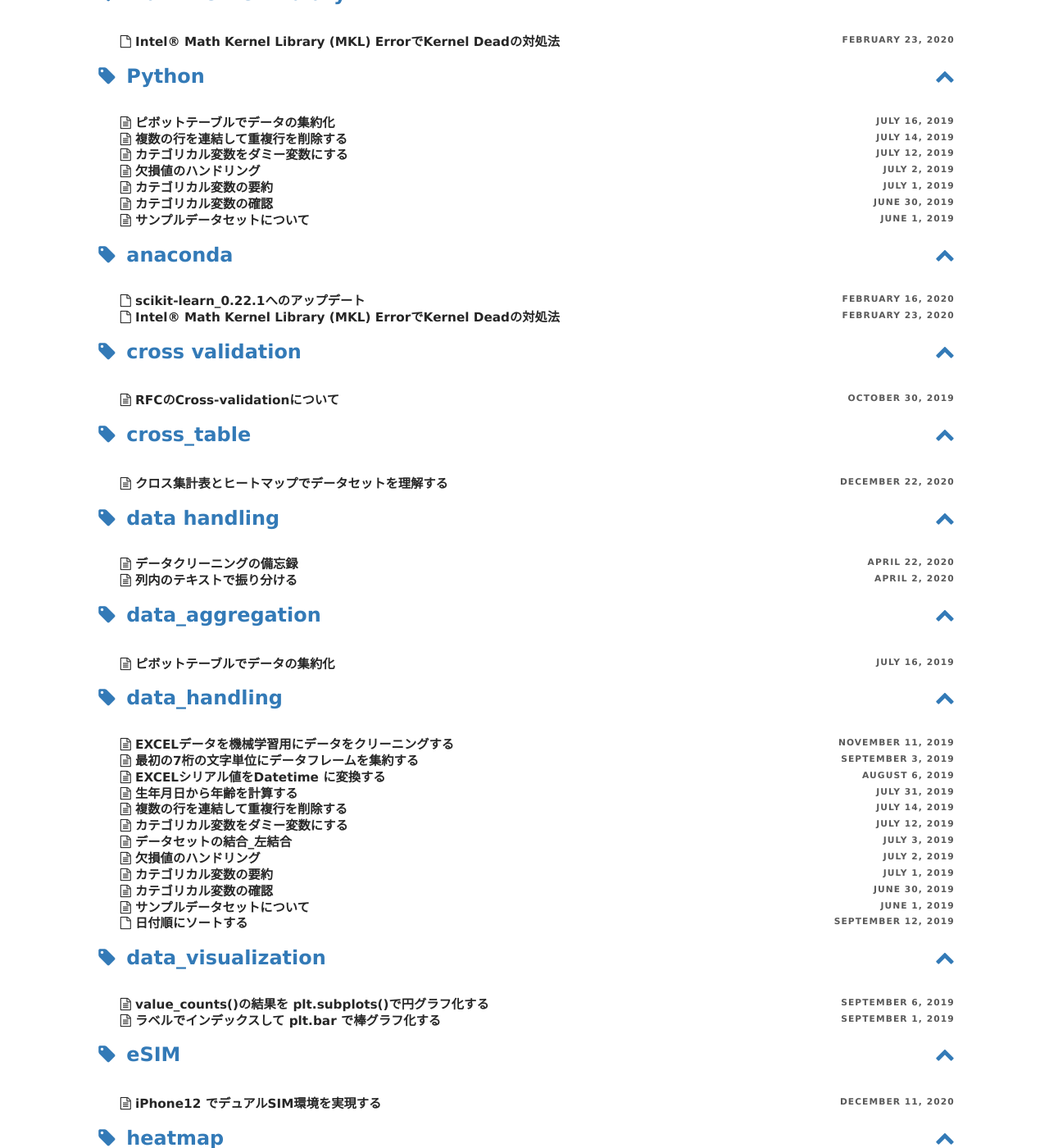
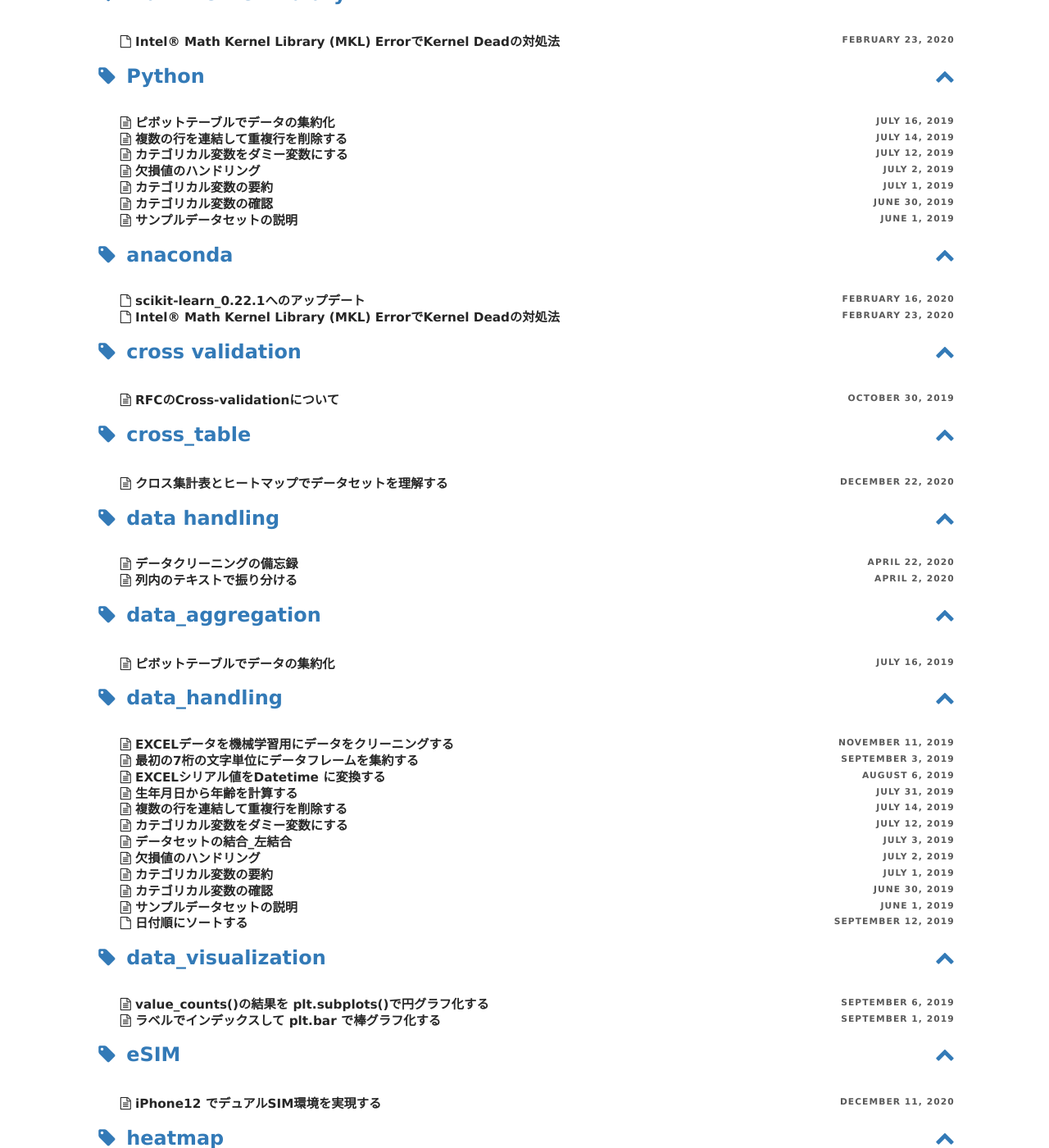
Before and after one commit to mnogress/my_simple, a Jekyll site: the page built from pages/tags.md, in a window 1280 px wide and 1400 px high, scrolled down 1277 px. Shown: the whole window at 82% size. Built offline with Jekyll 4.4.1, drawn with Linux system fonts in a browser that asks for light colours.

Commit message:
2021_1_31

```diff
--- a/_posts/2019-06-01-reference_data.md
+++ b/_posts/2019-06-01-reference_data.md
@@ -1,6 +1,6 @@
 ---
 layout: post
-title: サンプルデータセットについて
+title: サンプルデータセットの説明
 hide_title: false                                 # Hide the title when displaying the post, but shown in lists of posts
 feature-img: "assets/img/2019_06_30/appearance_square-100.png"              # Add a feature-image to the post
 # Sthumbnail: "assets/img/2019_06_30/code-1839406_1920.jpg"   # Add a thumbnail image on blog view
```
